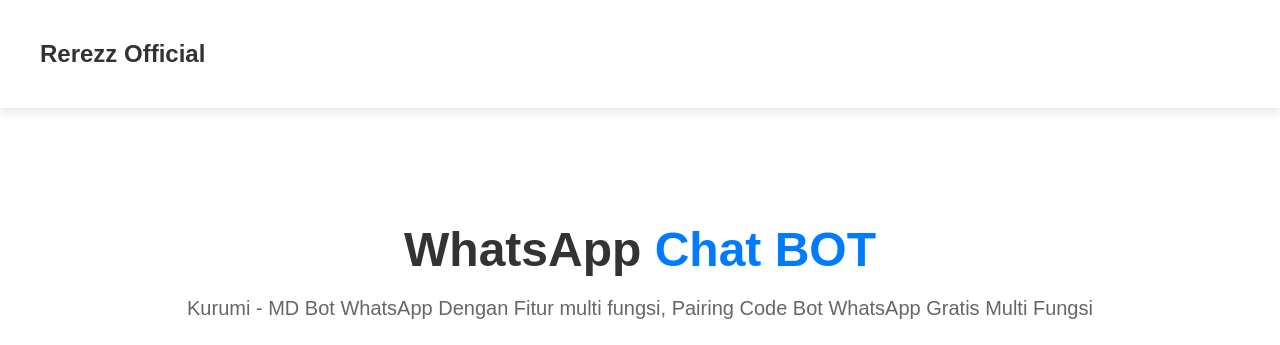
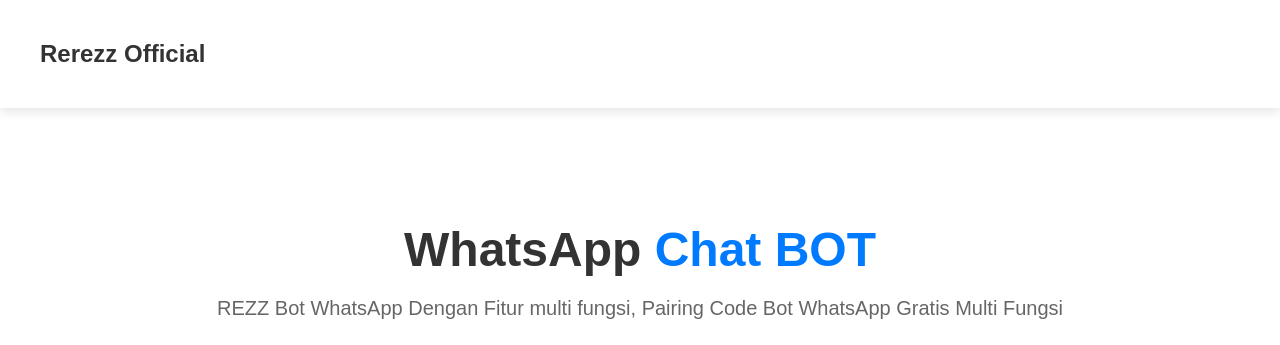
Before and after one commit to RerezzOffc/apis-xyrez.bot, a plain HTML site: page index.html in a window 1280 px wide. Shown: the top 345 px of the page. Drawn offline with Linux system fonts and the light colour scheme.

Commit message:
Update index.html

```diff
--- a/index.html
+++ b/index.html
@@ -32,7 +32,7 @@
   <!-- Hero Section -->
   <div class="hero" id="home">
     <h1>WhatsApp <span>Chat BOT</span></h1>
-    <p>Kurumi - MD Bot WhatsApp Dengan Fitur multi fungsi, Pairing Code Bot WhatsApp Gratis Multi Fungsi</p>
+    <p>REZZ Bot WhatsApp Dengan Fitur multi fungsi, Pairing Code Bot WhatsApp Gratis Multi Fungsi</p>
     <div class="buttons">
       <a href="https://t.me/rerezz_official">Chat Dev</a>
       <a href="not-available">Chat Bot</a>
```
